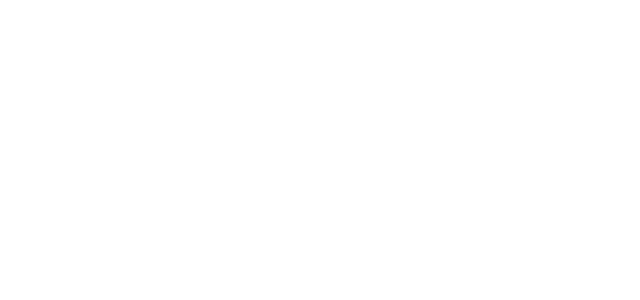
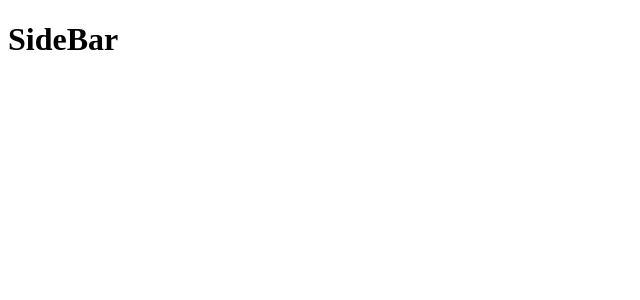
Before and after one commit to FelisbertoBastos/portfolio, a Vue app: page / in a window 1280 px wide. Shown: the top 300 px of the page, without its empty margins (0-640 px from the left). Built offline with nearby package versions, Linux system fonts and the light colour scheme.

Commit message:
Pasta SideBar adicionada

```diff
--- a/src/App.vue
+++ b/src/App.vue
@@ -1,10 +1,16 @@
 <template>
   <div id="app">
+    <side-bar/>
   </div>
 </template>
 
 <script>
+import SideBar from './components/SideBar'
+
 export default {
-  name: 'app'
+  name: 'app',
+  components: {
+    'side-bar': SideBar
+  }
 }
 </script>
--- /dev/null
+++ b/src/components/SideBar/index.vue
@@ -0,0 +1,9 @@
+<template>
+  <h1>SideBar</h1>
+</template>
+
+<script>
+export default {
+  name: 'SideBar'
+}
+</script>
```
